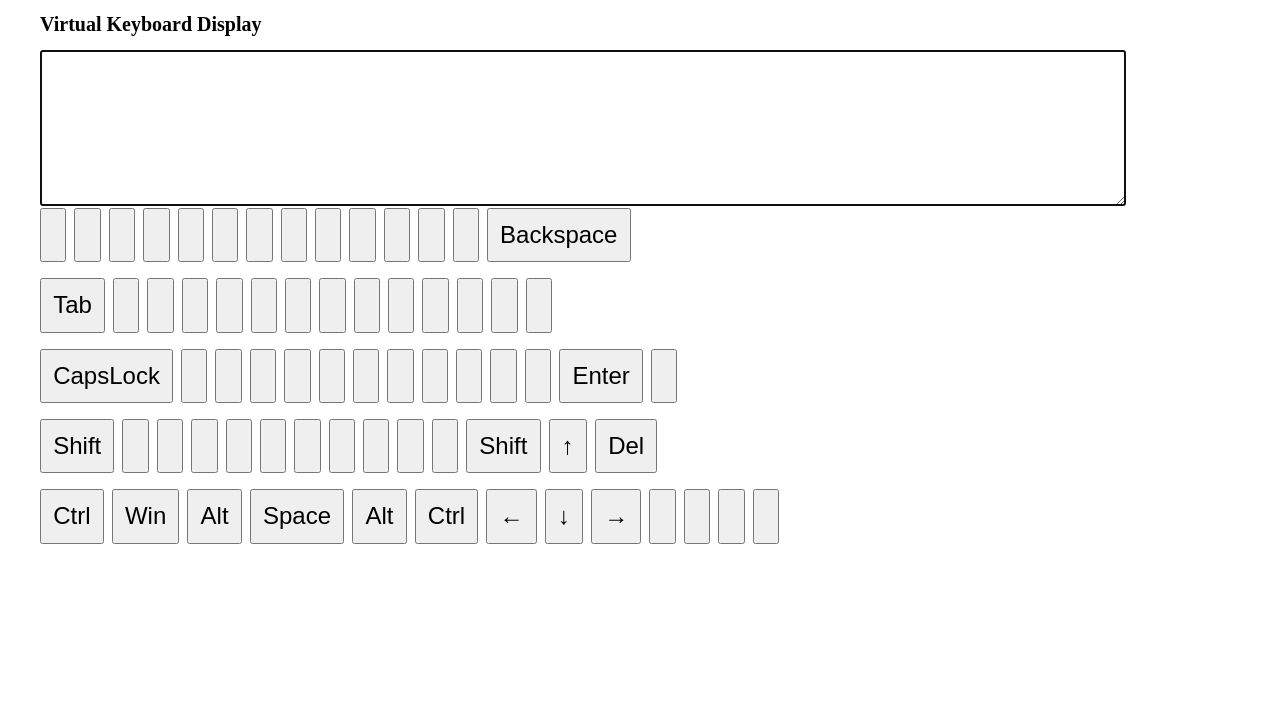
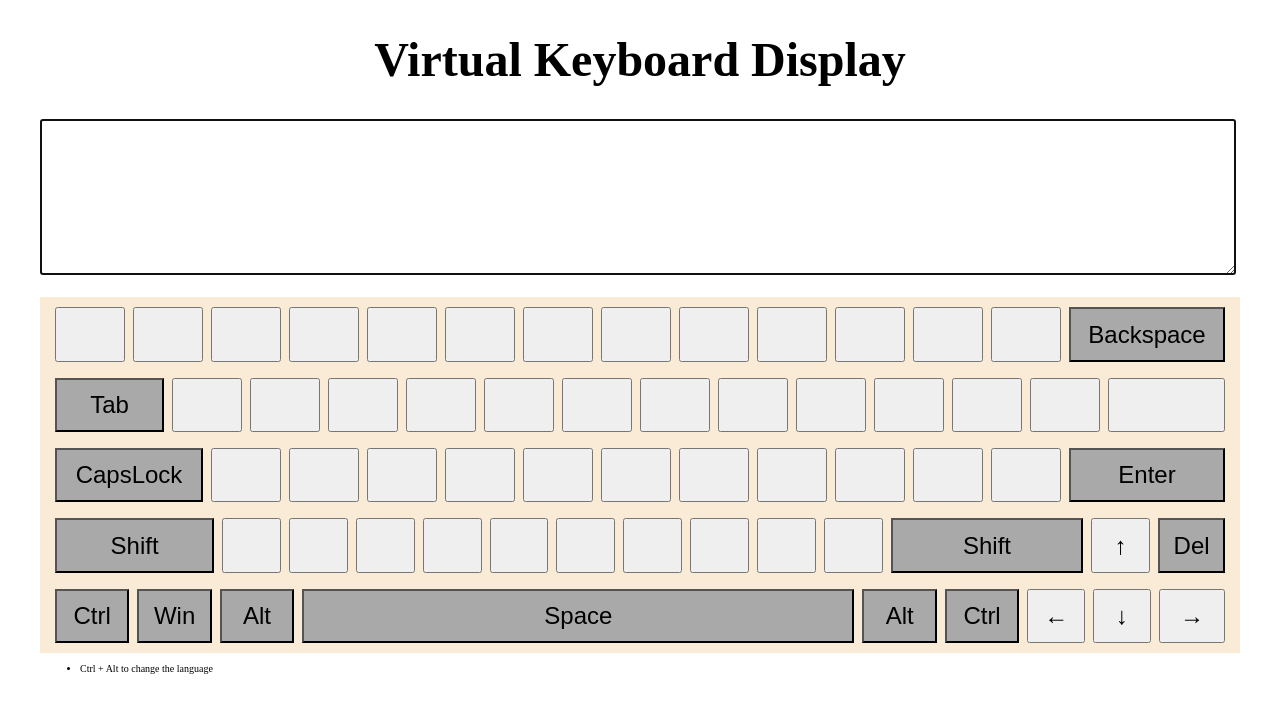
Before and after one commit to LikeKugi/virtual-keyboard, a website with bundled scripts: page index.html in a window 1280 px wide. Built offline with nearby package versions, Linux system fonts and the light colour scheme.

Commit message:
feat: add keyboard layout

```diff
--- a/src/js/Textfield.js
+++ b/src/js/Textfield.js
@@ -25,11 +25,10 @@ export default class Textfield {
     }
 
     push(value, position = this.content.length - 1) {
-        console.log('pushing', value)
-        if (position === this.content.length - 1) {
+        if (position === this.content.length || position === 0) {
             this.content.push(value);
         } else {
-            this.content = this.content.splice(position, 0, value);
+            this.content = [...this.content.slice(0, position), value, ...this.content.slice(position)];
         }
         return this.getContent();
     }
@@ -68,11 +67,10 @@ export default class Textfield {
         this.Meta = false;
         this.Ctrl = false;
         this.Shift = false;
-
         this.pushState();
     }
 
-    setValuablesKeys(keyCode) {
+    setValuablesKeys(keyCode, position) {
         let modifier = this.Lang;
         if (this.CapsLock) {
             if (!this.Shift) {
@@ -82,23 +80,21 @@ export default class Textfield {
             modifier = `Shift${this.Lang}`;
         }
         const pushing = this.VALUABLE_BUTTONS.get(keyCode)[modifier];
-        this.field.value = this.push(pushing);
+        this.field.value = this.push(pushing, position);
 
     }
 
     onInput(keyCode) {
+        const position = this.field.selectionStart;
         if (this.VALUABLE_BUTTONS.has(keyCode)) {
-            this.setValuablesKeys(keyCode);
+            this.setValuablesKeys(keyCode, position);
             this.offMetaKeys();
         } else if (this.STATE_BUTTONS.has(keyCode)) {
             this.setMetaKeys(keyCode);
         } else if (keyCode === 'Backspace') {
-            const position = this.field.selectionStart;
-            console.log(position)
             this.field.value = this.backspace(position);
             this.offMetaKeys();
         } else if (keyCode === 'Delete') {
-            const position = this.field.selectionStart;
             this.field.value = this.del(position);
             this.offMetaKeys();
         }
@@ -108,7 +104,7 @@ export default class Textfield {
         if (keyCode === 'CapsLock') return;
         if (this.STATE_BUTTONS.has(keyCode)) {
             const metaInfo = this.STATE_BUTTONS.get(keyCode);
-            this[metaInfo] = !this[metaInfo];
+            this[metaInfo] = false;
             this.pushState();
         }
     }
@@ -534,6 +530,38 @@ function createMap() {
             CapsLockEng: '\r\n',
             CapsLockRus: '\r\n',
         },
+        ArrowUp: {
+            Eng: '↑',
+            Rus: '↑',
+            ShiftEng: '↑',
+            ShiftRus: '↑',
+            CapsLockEng: '↑',
+            CapsLockRus: '↑',
+        },
+        ArrowLeft: {
+            Eng: '←',
+            Rus: '←',
+            ShiftEng: '←',
+            ShiftRus: '←',
+            CapsLockEng: '←',
+            CapsLockRus: '←',
+        },
+        ArrowDown: {
+            Eng: '↓',
+            Rus: '↓',
+            ShiftEng: '↓',
+            ShiftRus: '↓',
+            CapsLockEng: '↓',
+            CapsLockRus: '↓',
+        },
+        ArrowRight: {
+            Eng: '→',
+            Rus: '→',
+            ShiftEng: '→',
+            ShiftRus: '→',
+            CapsLockEng: '→',
+            CapsLockRus: '→',
+        },
     }
     for (const key in valuables) {
         out.set(key, valuables[key]);
--- a/src/js/insertKeyboard.js
+++ b/src/js/insertKeyboard.js
@@ -1,11 +1,11 @@
 export default function (elem) {
     elem.insertAdjacentHTML('afterbegin', `<div class="container">
     <div class="display">
-      <h1><label for="display">Virtual Keyboard Display</label></h1>
-      <textarea class="display__area" name="display" id="display" cols="40" rows="10" autofocus onfocus="this.select()"></textarea>
+      <h1 class="display__title"><label for="display">Virtual Keyboard Display</label></h1>
+      <textarea class="display__area" name="display" id="display" cols="50" rows="10" autofocus></textarea>
     </div>
     <div class="keyboard">
-      <div class="keyboard__row row">
+      <div class="keyboard__row row row--digit">
         <button class="keyboard__btn btn" id="Backquote">\`</button>
         <button class="keyboard__btn btn" id="Digit1">1</button>
         <button class="keyboard__btn btn" id="Digit2">2</button>
@@ -19,10 +19,10 @@ export default function (elem) {
         <button class="keyboard__btn btn" id="Digit0">0</button>
         <button class="keyboard__btn btn" id="Minus">-</button>
         <button class="keyboard__btn btn" id="Equal">=</button>
-        <button class="keyboard__btn btn" id="Backspace">Backspace</button>
+        <button class="keyboard__btn btn btn--meta" id="Backspace">Backspace</button>
       </div>
-      <div class="keyboard__row row">
-        <button class="keyboard__btn btn" id="Tab">Tab</button>
+      <div class="keyboard__row row row--tab">
+        <button class="keyboard__btn btn btn--meta" id="Tab">Tab</button>
         <button class="keyboard__btn btn" id="KeyQ">q</button>
         <button class="keyboard__btn btn" id="KeyW">w</button>
         <button class="keyboard__btn btn" id="KeyE">e</button>
@@ -37,8 +37,8 @@ export default function (elem) {
         <button class="keyboard__btn btn" id="BracketRight">]</button>
         <button class="keyboard__btn btn" id="Backslash">\\</button>
       </div>
-      <div class="keyboard__row row">
-        <button class="keyboard__btn btn" id="CapsLock">CapsLock</button>
+      <div class="keyboard__row row row--caps">
+        <button class="keyboard__btn btn btn--meta" id="CapsLock">CapsLock</button>
         <button class="keyboard__btn btn" id="KeyA">a</button>
         <button class="keyboard__btn btn" id="KeyS">s</button>
         <button class="keyboard__btn btn" id="KeyD">d</button>
@@ -50,11 +50,10 @@ export default function (elem) {
         <button class="keyboard__btn btn" id="KeyL">l</button>
         <button class="keyboard__btn btn" id="Semicolon">;</button>
         <button class="keyboard__btn btn" id="Quote">'</button>
-        <button class="keyboard__btn btn" id="Enter">Enter</button>
-        <button class="keyboard__btn btn" id="key"></button>
+        <button class="keyboard__btn btn btn--meta" id="Enter">Enter</button>
       </div>
-      <div class="keyboard__row row">
-        <button class="keyboard__btn btn" id="ShiftLeft">Shift</button>
+      <div class="keyboard__row row row--shift">
+        <button class="keyboard__btn btn btn--meta" id="ShiftLeft">Shift</button>
         <button class="keyboard__btn btn" id="KeyZ">z</button>
         <button class="keyboard__btn btn" id="KeyX">x</button>
         <button class="keyboard__btn btn" id="KeyC">c</button>
@@ -65,26 +64,26 @@ export default function (elem) {
         <button class="keyboard__btn btn" id="Comma">,</button>
         <button class="keyboard__btn btn" id="Period">.</button>
         <button class="keyboard__btn btn" id="Slash">/</button>
-        <button class="keyboard__btn btn" id="ShiftRight">Shift</button>
+        <button class="keyboard__btn btn btn--meta" id="ShiftRight">Shift</button>
         <button class="keyboard__btn btn" id="ArrowUp">↑</button>
-        <button class="keyboard__btn btn" id="Delete">Del</button>
+        <button class="keyboard__btn btn btn--meta" id="Delete">Del</button>
       </div>
-      <div class="keyboard__row row">
-        <button class="keyboard__btn btn" id="ControlLeft">Ctrl</button>
-        <button class="keyboard__btn btn" id="MetaLeft">Win</button>
-        <button class="keyboard__btn btn" id="AltLeft">Alt</button>
-        <button class="keyboard__btn btn" id="Space">Space</button>
-        <button class="keyboard__btn btn" id="AltRight">Alt</button>
-        <button class="keyboard__btn btn" id="ControlRight">Ctrl</button>
+      <div class="keyboard__row row row--ctrl">
+        <button class="keyboard__btn btn btn--meta" id="ControlLeft">Ctrl</button>
+        <button class="keyboard__btn btn btn--meta" id="MetaLeft">Win</button>
+        <button class="keyboard__btn btn btn--meta" id="AltLeft">Alt</button>
+        <button class="keyboard__btn btn btn--meta" id="Space">Space</button>
+        <button class="keyboard__btn btn btn--meta" id="AltRight">Alt</button>
+        <button class="keyboard__btn btn btn--meta" id="ControlRight">Ctrl</button>
         <button class="keyboard__btn btn" id="ArrowLeft">←</button>
         <button class="keyboard__btn btn" id="ArrowDown">↓</button>
         <button class="keyboard__btn btn" id="ArrowRight">→</button>
-
-        <button class="keyboard__btn btn"></button>
-        <button class="keyboard__btn btn"></button>
-        <button class="keyboard__btn btn"></button>
-        <button class="keyboard__btn btn"></button>
       </div>
+    </div>
+    <div class="help">
+    <ul class="help__list">
+      <li class="help__item">Ctrl + Alt to change the language</li>
+    </ul>
     </div>
   </div>`)
 }
--- a/src/js/keyboardEvents.js
+++ b/src/js/keyboardEvents.js
@@ -79,6 +79,5 @@ function getKeyboardButtons() {
     const out = new Set();
     const buttons = document.querySelectorAll('.btn');
     buttons.forEach(btn => out.add(btn.id));
-    console.log(out);
     return out;
 }
--- a/src/scss/style.scss
+++ b/src/scss/style.scss
@@ -5,15 +5,39 @@ body {
   max-width: 1200px;
   margin: 0 auto;
 }
+.keyboard {
+  background-color: antiquewhite;
+  padding: 10px 15px;
+}
 .row {
-  display: flex;
+  display: grid;
   &:not(:last-of-type) {
     margin-bottom: 1rem;
   }
+  &--digit {
+    grid-template-columns: repeat(13, 1fr) 2fr;
+  }
+  &--tab {
+    grid-template-columns: 1.5fr repeat(12, 1fr) 1.5fr;
+  }
+  &--caps {
+    grid-template-columns: 2fr repeat(11, 1fr) 2fr;
+  }
+  &--shift {
+    grid-template-columns: 2.5fr repeat(10, 1fr) 3fr repeat(2, 1fr);
+  }
+  &--ctrl {
+    grid-template-columns: repeat(3, 1.25fr) 8.5fr repeat(2, 1.25fr) repeat(3, 1fr);
+  }
 }
 .display {
+  margin-bottom: 20px;
+  &__title {
+    font-size: 3rem;
+    text-align: center;
+  }
   &__area {
-    width: 90%;
+    width: calc(100% - 10px);
   }
 }
 .btn{
@@ -25,6 +49,9 @@ body {
   &:hover {
     background-color: lightcyan;
   }
+  &--meta {
+    background-color: darkgray;
+  }
 }
 .active {
   background-color: lightcyan;
```
Also changed, not shown: src/templates/keyboard.html (+1 -2 lines), .eslintrc.json (added), src/css/style.css, 1 other file.
